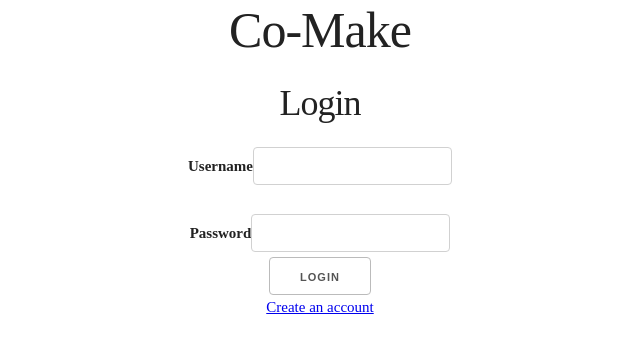
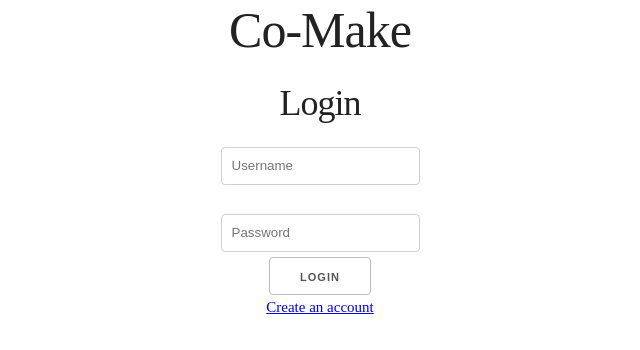
Before and after one commit to BW-Co-Make-tt26/front-end, a React (Create React App) app: page / in a window 1280 px wide. Shown: the top 350 px of the page, without its empty margins (320-960 px from the left). Built offline with nearby package versions, Linux system fonts and the light colour scheme.

Commit message:
styled login and sign in form

```diff
--- a/src/App.css
+++ b/src/App.css
@@ -123,7 +123,7 @@ input[type="button"].button-primary:focus {
 
   /* -----------------------------------Base Form -------------------------------- */
 
-  input[type="email"],
+input[type="email"],
 input[type="number"],
 input[type="search"],
 input[type="text"],
--- a/src/components/Login.js
+++ b/src/components/Login.js
@@ -79,22 +79,24 @@ export default function Login(props) {
       <form className="formContainer">
         <div className="inputContainer">
           <label>
-            Username
+
             <input
               name="username"
               type="text"
               value={formValues.username}
               onChange={update}
+              placeholder='Username'
             />
           </label>
           <br />
           <label>
-            Password
+
             <input
               name="password"
               type="password"
               value={formValues.password}
               onChange={update}
+              placeholder='Password'
             />
           </label>
         </div>
--- a/src/components/SignUpForm.js
+++ b/src/components/SignUpForm.js
@@ -90,52 +90,57 @@ export default function SignUpForm() {
       <form className="formContainer">
         <div className="inputContainer">
           <label>
-            First Name
+
             <input
               name="first_name"
               type="text"
               value={formValues.first_name}
               onChange={update}
+              placeholder='First Name'
             />
           </label>
           <br />
           <label>
-            Last Name
+
             <input
               name="last_name"
               type="text"
               value={formValues.last_name}
               onChange={update}
+              placeholder='Last Name'
             />
           </label>
           <br />
           <label>
-            Username
+
             <input
               name="username"
               type="text"
               value={formValues.username}
               onChange={update}
+              placeholder='Username'
             />
           </label>
           <br />
           <label>
-            Email
+
             <input
               name="email"
               type="email"
               value={formValues.email}
               onChange={update}
+              placeholder='Email'
             />
           </label>
           <br />
           <label>
-            Password
+
             <input
               name="password"
               type="password"
               value={formValues.password}
               onChange={update}
+              placeholder='Password'
             />
           </label>
         </div>
```
Also changed, not shown: 1 other file (tests, documents, lock files or other folders).
